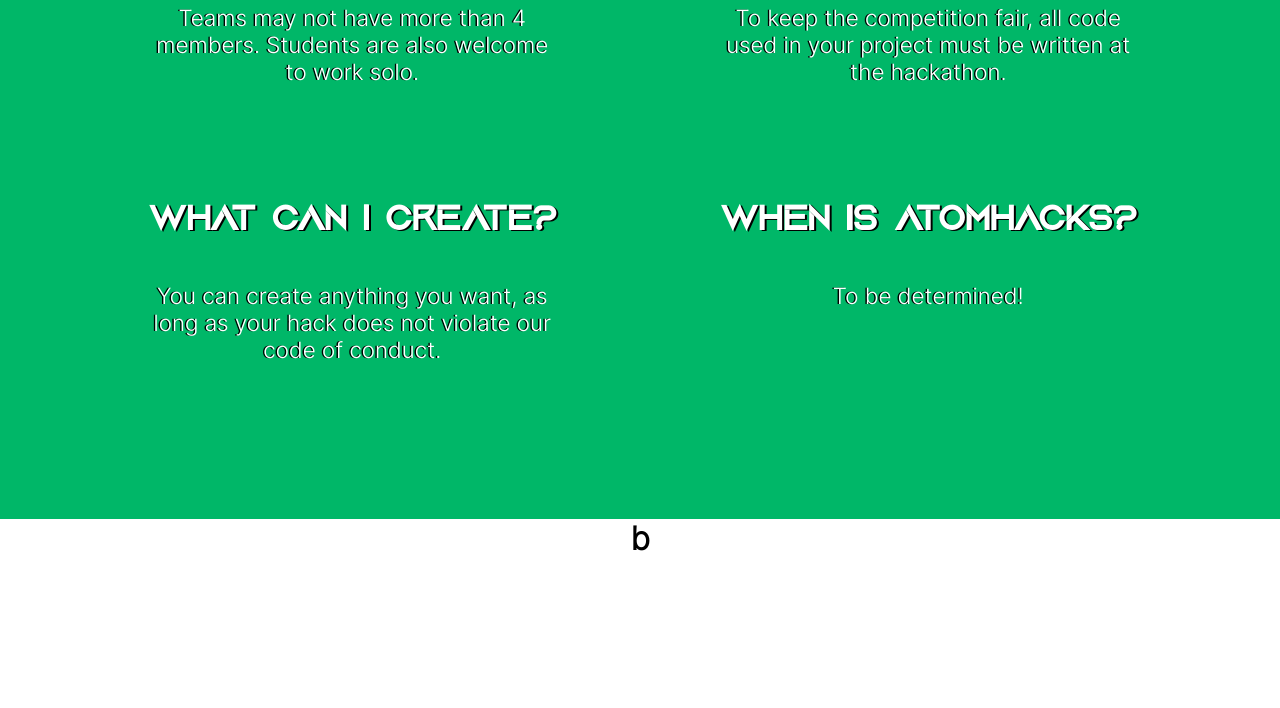
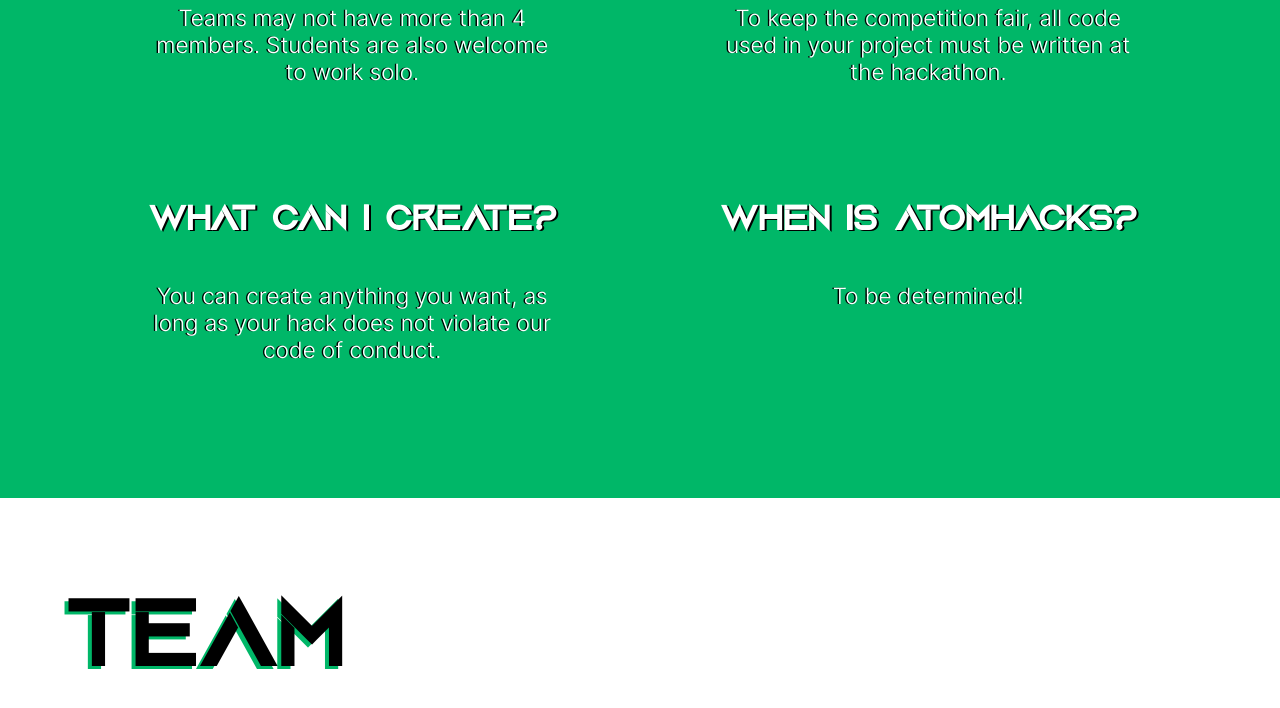
Before and after one commit to atomhacks/VIII, a Next.js app: page / in a window 1280 px wide. Shown: the part 2225-2933 px from the top of the page. Built offline with nearby package versions, Linux system fonts and the light colour scheme.

Commit message:
Set up team page styling

```diff
--- a/components/sections/Team.js
+++ b/components/sections/Team.js
@@ -1,9 +1,21 @@
 import teamStyles from '@styles/sections/Team.module.css';
+
+const programming = [
+    {
+        image: '',
+        name: ''
+    }
+]
 
 const Team = () => {
     return (
         <div className={teamStyles.teamDiv}>
-            <h1>b</h1>
+            <h1 className={teamStyles.title}>Team</h1>
+            <div className={teamStyles.team}>
+                <div className={teamStyles.department}>
+
+                </div>
+            </div>
         </div>
     );
 }
--- a/styles/sections/Team.module.css
+++ b/styles/sections/Team.module.css
@@ -1,4 +1,35 @@
 .teamDiv {
     height: 100vh;
     background-color: #fff;
+    text-align: left;
+    padding: 6rem 4rem;
 }
+
+.title {
+    font-size: 600%;
+    margin: 0;
+    text-shadow: -4px 3px #00b768;
+    padding: 0 3rem 0 0;
+    font-family: Aquire;
+}
+
+.team {
+    display: flex;
+    align-items: center;
+    justify-content: center;
+    flex-direction: column;
+    padding: 4rem;
+}
+
+.department {
+    display: flex;
+    align-items: center;
+    justify-content: center;
+}
+
+.member {
+    display: flex;
+    align-items: center;
+    justify-content: center;
+    flex-direction: column;
+}
```
